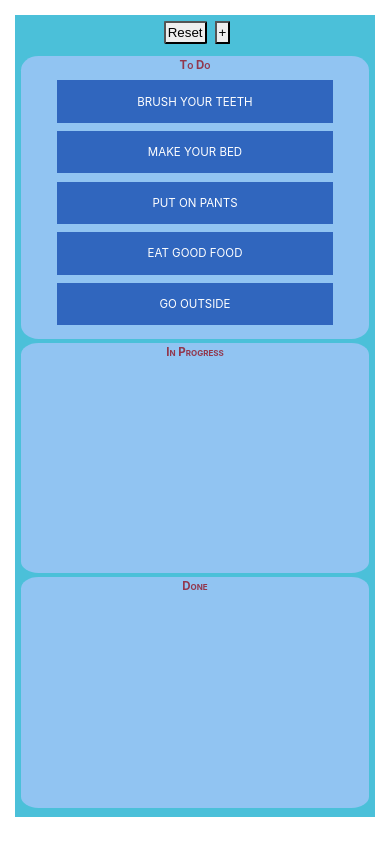
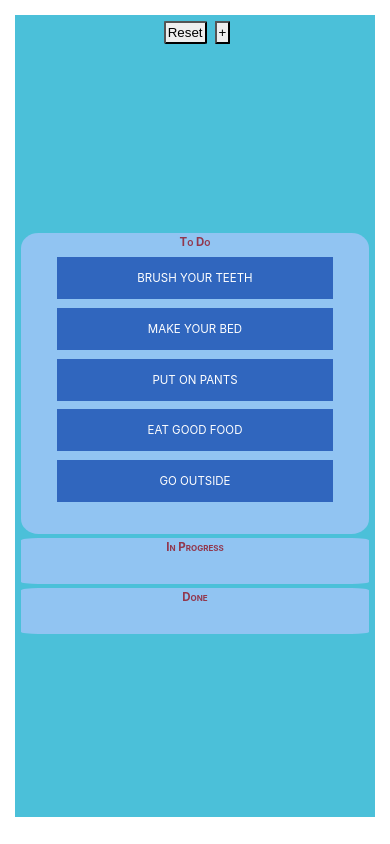
Before and after one commit to MartinGraebe/simple-to-do-app, a React (Create React App) app: page / in a window 390 px wide. Built offline with nearby package versions, Linux system fonts and the light colour scheme.

Commit message:
Fixed styling for alot of tasks

```diff
--- a/src/App.css
+++ b/src/App.css
@@ -19,7 +19,7 @@
   display: flex;
 
   flex-direction: column;
-  height: 95vh;
+  min-height: 95vh;
 
   padding: 0px;
 
@@ -58,6 +58,7 @@
   flex-direction: row;
   height: 90vh;
   font-size: calc(0.5em + 0.6vw);
+  flex: 1;
 
 
 
@@ -71,6 +72,7 @@
   background-color: #91c4f2;
   border-radius: 5%;
   padding-bottom: 1em;
+
 }
 .common > span {
   color: #92374d;
@@ -116,7 +118,11 @@
   .listContainer {
     flex-direction: column;
   }
-  .toDo{
+  .common{
+    padding-bottom: 30px;
+    width: 100%;
+  }
+/*   .toDo{
     width: 100%;
   }
   .inProgress{
@@ -124,7 +130,7 @@
   }
   .done{
     width: 100%;
-  }
+  } */
   *{
     margin: 2px;
     padding: 2px;
```
